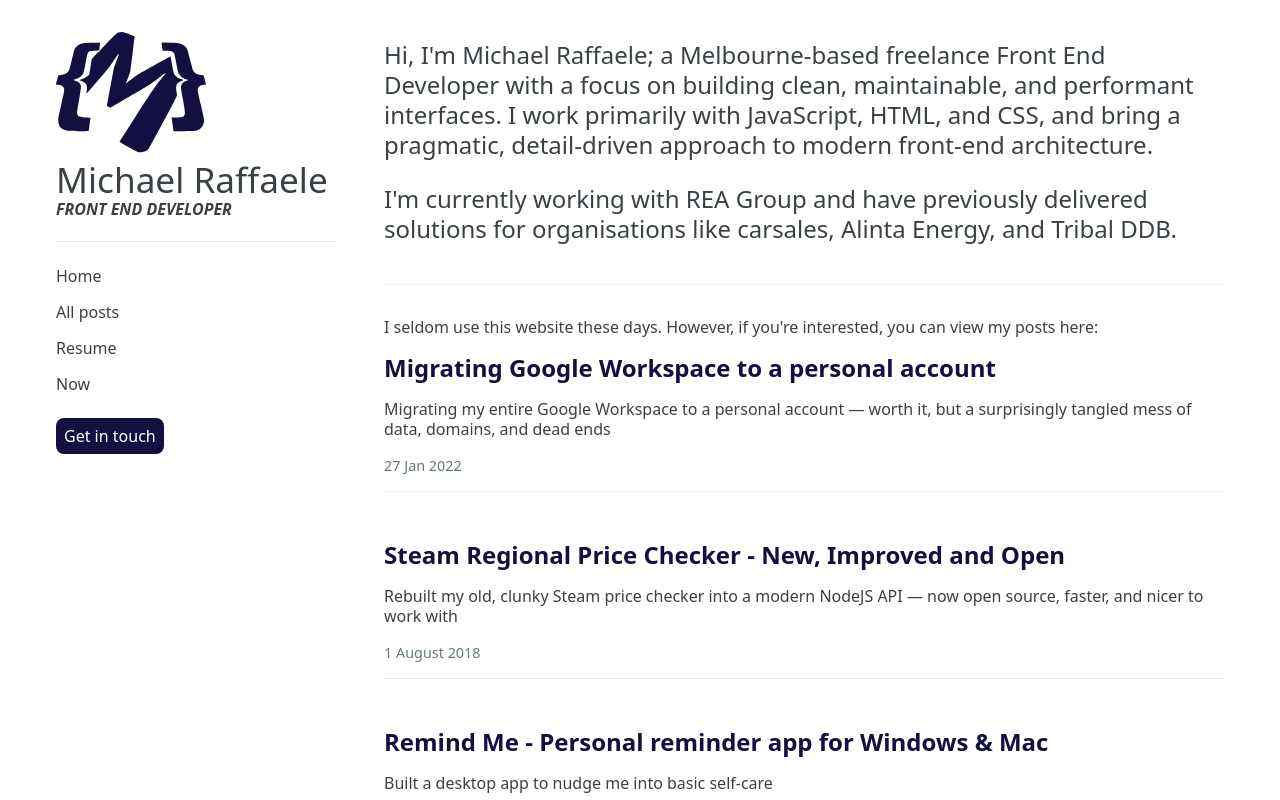
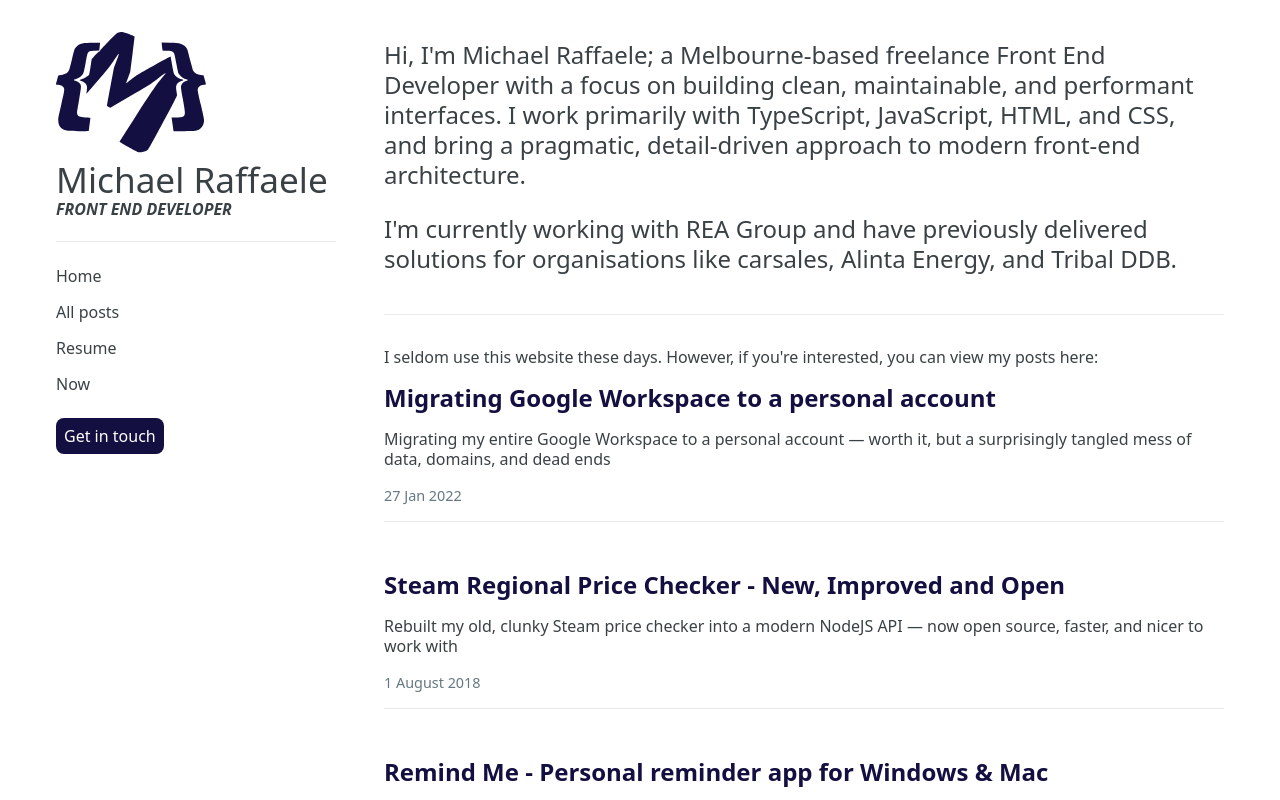
Before and after one commit to mraffaele/mraffaele.com, a Next.js app: page / in a window 1280 px wide. Shown: the top 800 px of the page. Built offline with nearby package versions, Linux system fonts and the light colour scheme.

Commit message:
Update introduction to include TypeScript expertise

```diff
--- a/src/app/page.tsx
+++ b/src/app/page.tsx
@@ -11,7 +11,7 @@ export default async function Home() {
   return (
     <div className={styles.page}>
       <div className={styles.intro}>
-        <p>Hi, I&apos;m Michael Raffaele; a Melbourne-based freelance Front End Developer with a focus on building clean, maintainable, and performant interfaces. I work primarily with JavaScript, HTML, and CSS, and bring a pragmatic, detail-driven approach to modern front-end architecture.</p>
+        <p>Hi, I&apos;m Michael Raffaele; a Melbourne-based freelance Front End Developer with a focus on building clean, maintainable, and performant interfaces. I work primarily with TypeScript, JavaScript, HTML, and CSS, and bring a pragmatic, detail-driven approach to modern front-end architecture.</p>
         <p>I&apos;m currently working with REA Group and have previously delivered solutions for organisations like carsales, Alinta Energy, and Tribal DDB.</p>
       </div>
       <div className={styles.posts}>
```
